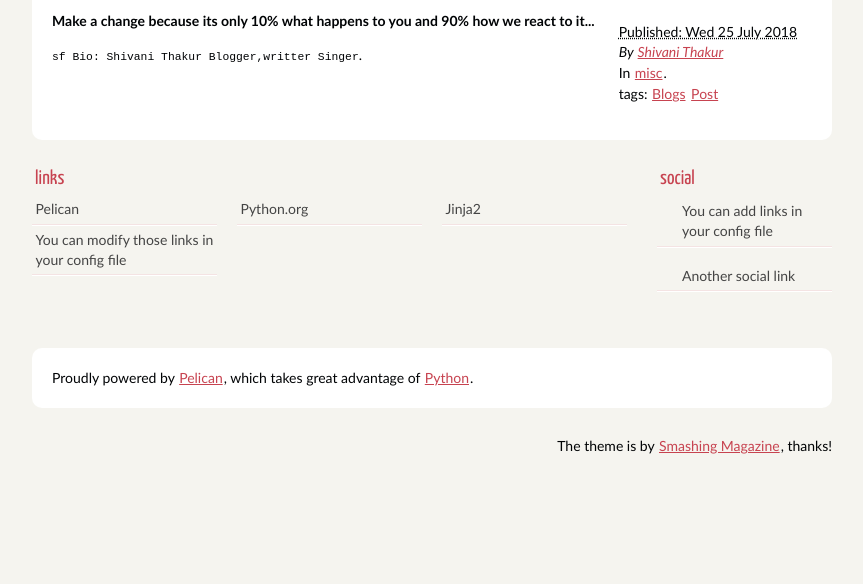
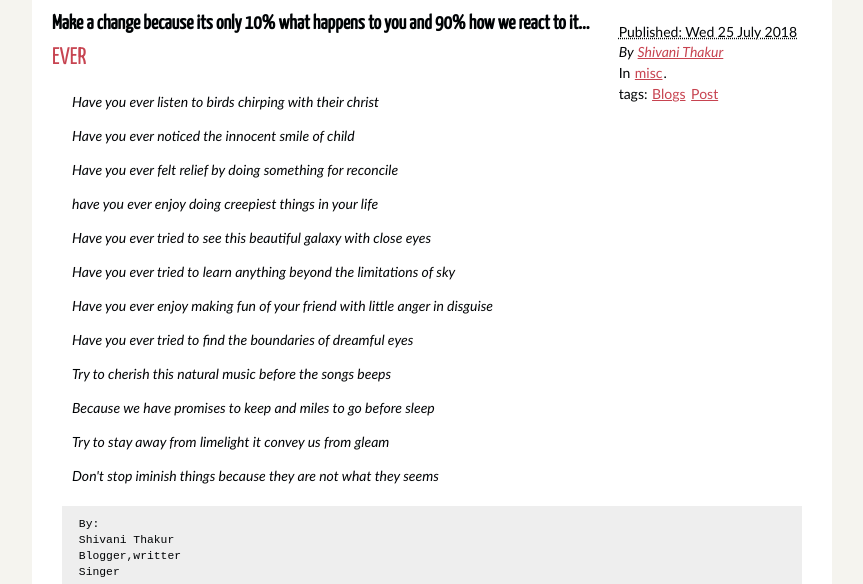
Before and after one commit to shivanithakur687/shivanithakur687.github.io, a plain HTML site: page author/shivani-thakur.html in a window 1280 px wide. Shown: the part 216-800 px from the top of the page, without its empty margins (208-1071 px from the left). Drawn offline with Linux system fonts and the light colour scheme.

Commit message:
first blog

```diff
--- a/author/shivani-thakur.html
+++ b/author/shivani-thakur.html
@@ -31,12 +31,27 @@
         </address>
 <p>In <a href="/category/misc.html">misc</a>.</p>
 <p>tags: <a href="/tag/blogs.html">Blogs</a> <a href="/tag/post.html">Post</a> </p>
-</footer><!-- /.post-info --><p><strong>Make a change because its only 10% what happens to you and 90% how we react to it...</strong></p>
-<p><code>sf
- Bio:
+</footer><!-- /.post-info --><h3><strong>Make a change because its only 10% what happens to you and 90% how we react to it...</strong></h3>
+<h2>EVER</h2>
+<blockquote>
+<p>Have you ever listen to birds chirping with their christ</p>
+<p>Have you ever noticed the innocent smile of child</p>
+<p>Have you ever felt relief by doing something for reconcile</p>
+<p>have you ever enjoy doing creepiest things in your life</p>
+<p>Have you ever tried to see this beautiful galaxy with close eyes</p>
+<p>Have you ever tried to learn anything beyond the limitations of sky</p>
+<p>Have you ever enjoy making fun of your friend with little anger in disguise</p>
+<p>Have you ever tried to find the boundaries of dreamful eyes</p>
+<p>Try to cherish this natural music before the songs beeps</p>
+<p>Because we have promises to keep and miles to go before sleep</p>
+<p>Try to stay away from limelight it convey us from gleam</p>
+<p>Don't stop iminish things because they are not what they seems</p>
+</blockquote>
+<div class="highlight"><pre><span></span> By:
  Shivani Thakur
  Blogger,writter
- Singer</code>.</p>                </article>
+ Singer
+</pre></div>                </article>
             </aside><!-- /#featured -->
         <section id="extras" class="body">
                 <div class="blogroll">
```
Also changed, not shown: category/misc.html (+19 -4 lines), index.html (+19 -4 lines), tag/blogs.html (+19 -4 lines), tag/post.html (+19 -4 lines), vision.html (+19 -4 lines).
